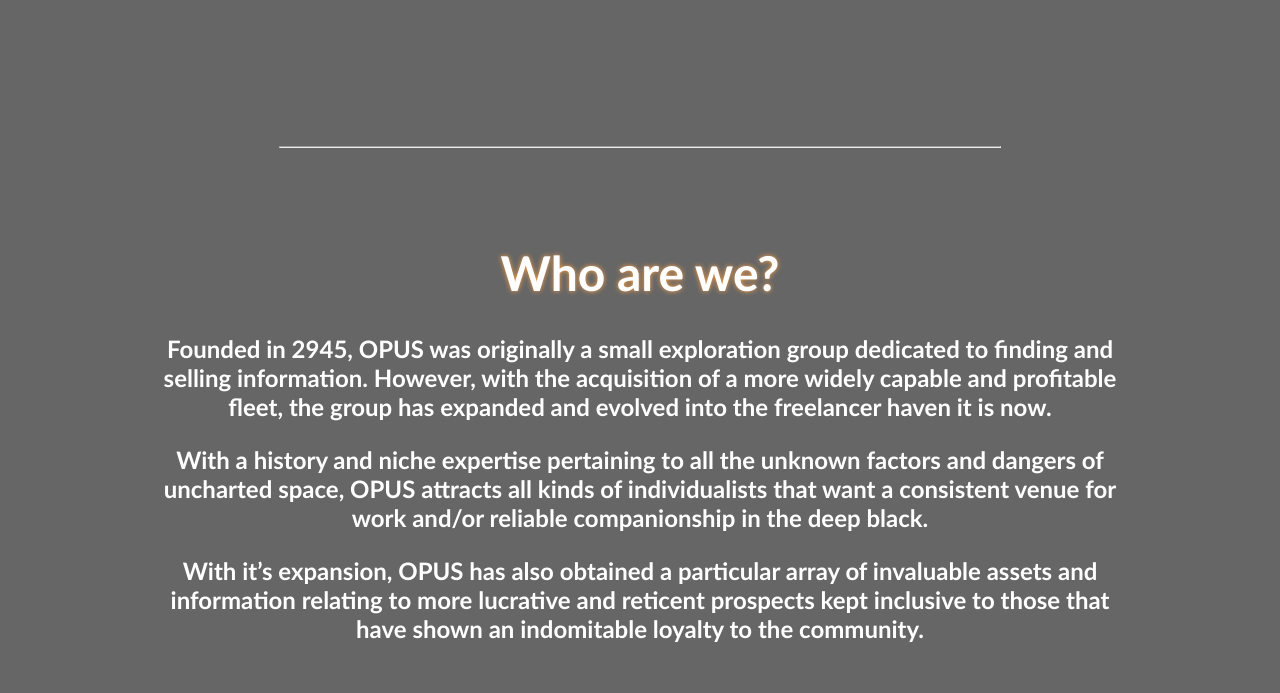
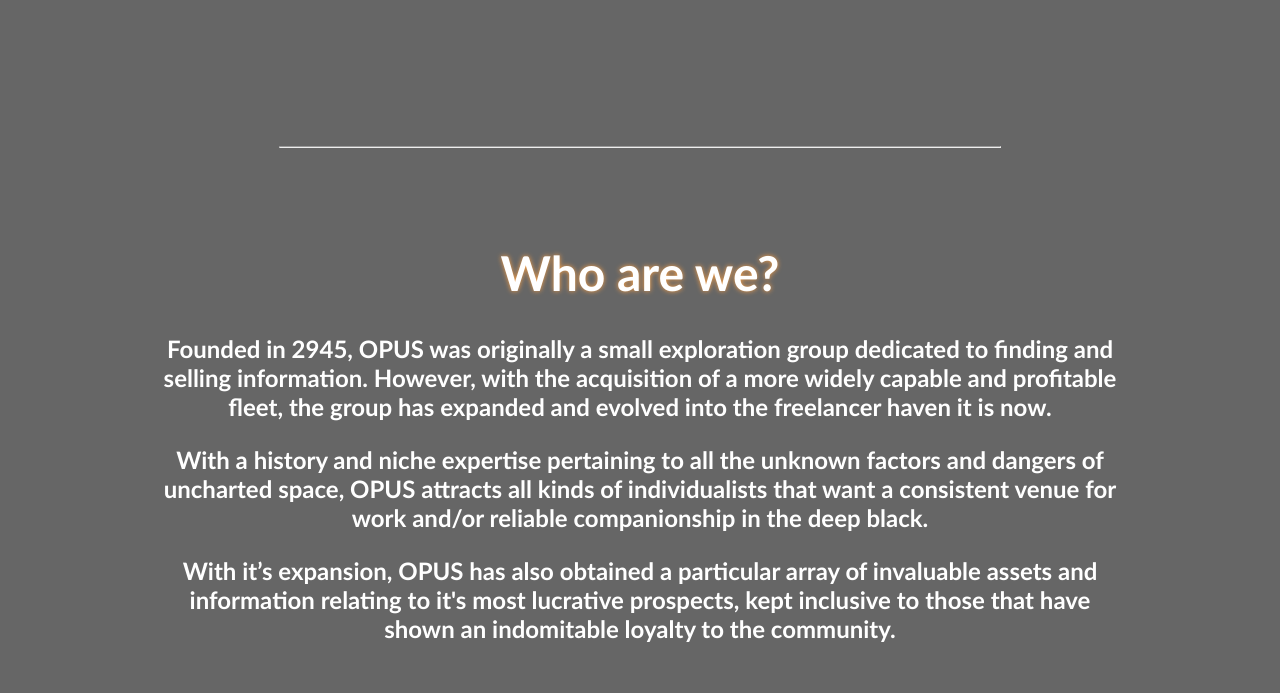
Before and after one commit to diSpence/diSpence, a plain HTML site: page index.html in a window 1280 px wide. Shown: the part 4497-5190 px from the top of the page. Drawn offline with Linux system fonts and the light colour scheme; grey boxes are pictures that could not be loaded.

Commit message:
EVEN more text corrections

```diff
--- a/index.html
+++ b/index.html
@@ -143,7 +143,7 @@
               With a history and niche expertise pertaining to all the unknown factors and dangers of uncharted space, OPUS attracts all kinds of individualists that want a consistent venue for work and/or reliable companionship in the deep black.
             </h3>
             <h3>
-              With it’s expansion, OPUS has also obtained a particular array of invaluable assets and information relating to more lucrative and reticent prospects kept inclusive to those that have shown an indomitable loyalty to the community.
+              With it’s expansion, OPUS has also obtained a particular array of invaluable assets and information relating to it's most lucrative prospects, kept inclusive to those that have shown an indomitable loyalty to the community.
             </h3>
           </div>
 
```
